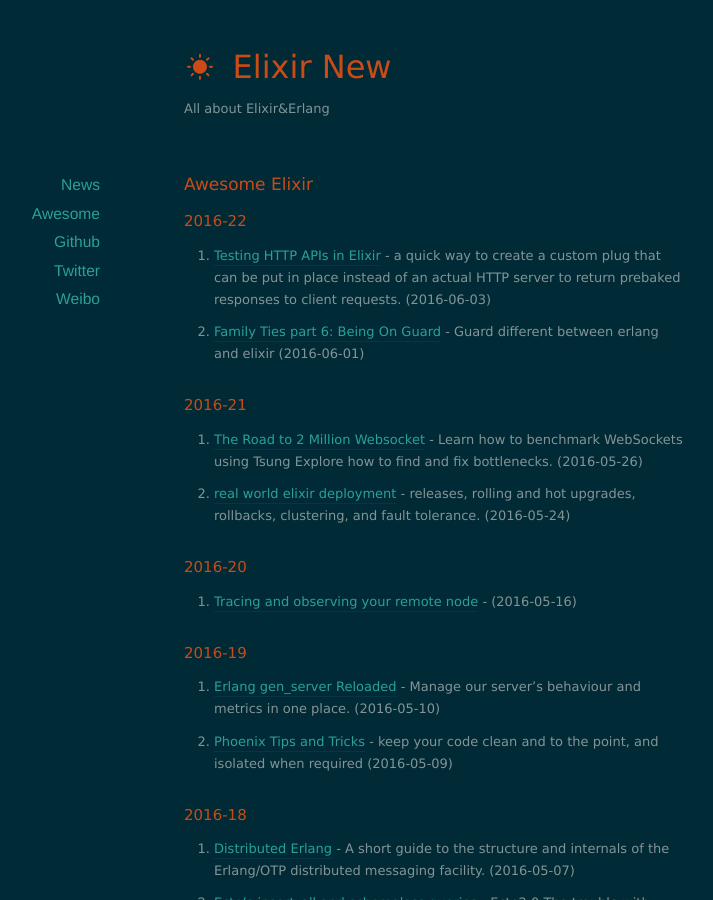
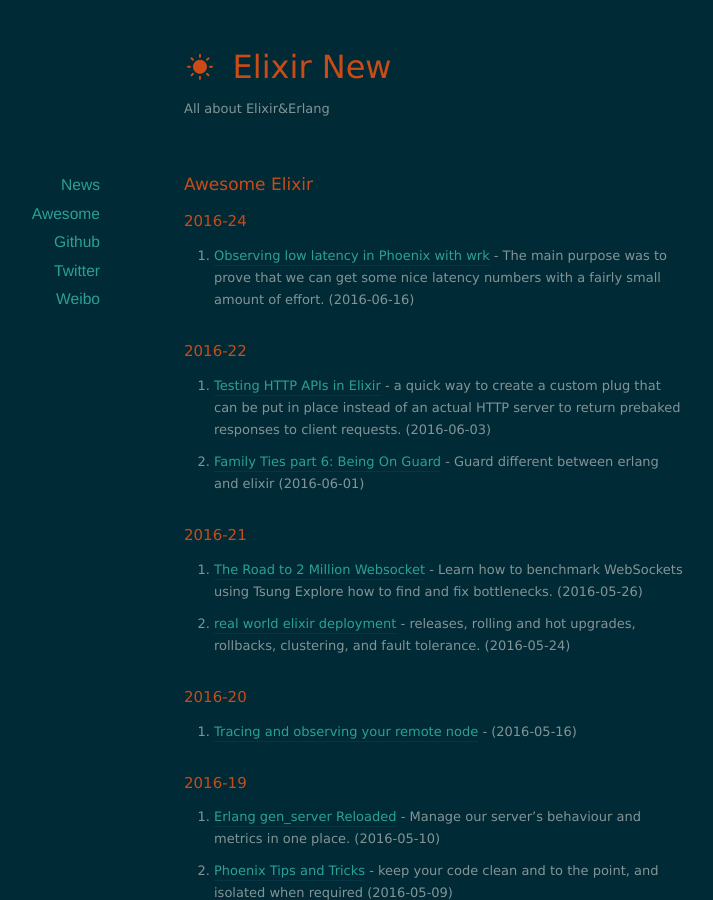
Before and after one commit to namjae/elixir-news.github.io, a Jekyll site: the page built from _posts/2016-04-09-news.markdown, in a window 1280 px wide and 900 px high. Shown: the whole window, without its empty margins (206-919 px from the left). Built offline with Jekyll 4.4.1, drawn with Linux system fonts in a browser that asks for light colours; nearby versions of some CDN libraries.

Commit message:
2016-06-17T23:50:41+08:00

```diff
--- a/_posts/2016-04-09-news.markdown
+++ b/_posts/2016-04-09-news.markdown
@@ -4,6 +4,11 @@
 date:   2016-04-09 00:00:11
 
 ---
+## 2016-24
+
+* [Observing low latency in Phoenix with wrk](http://theerlangelist.com/article/phoenix_latency) -
+The main purpose was to prove that we can get some nice latency numbers with a fairly small amount of effort. (2016-06-16)
+
 ## 2016-22
 
 * [Testing HTTP APIs in Elixir](https://pspdfkit.com/blog/2016/testing-http-apis-in-elixir/) -
```
